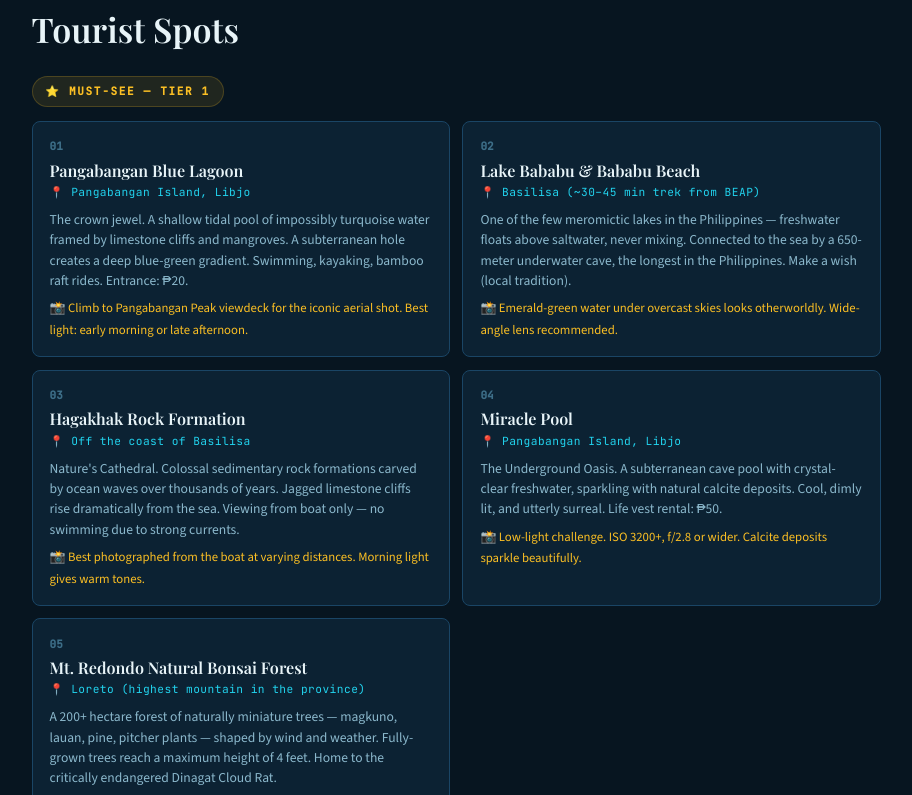
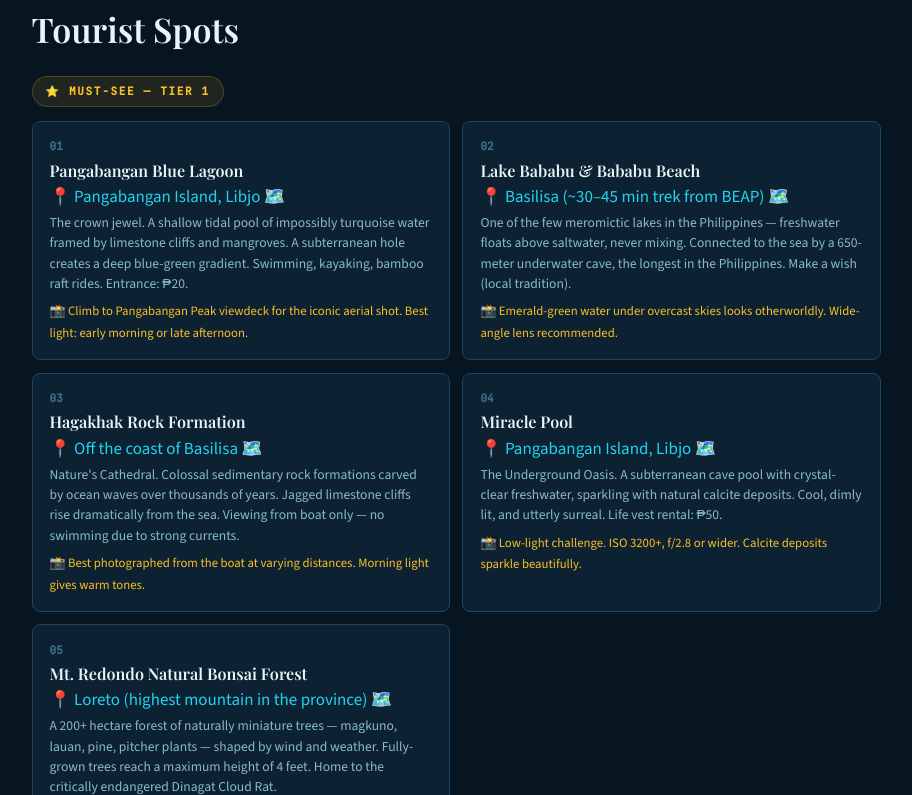
Before and after one commit to jasonalmine/travel-itineraries, a Next.js app: page /dinagat in a window 1280 px wide. Shown: the part 4125-4920 px from the top of the page, without its empty margins (184-1096 px from the left). Built offline with nearby package versions, Linux system fonts and the light colour scheme.

Commit message:
Make tourist spot locations clickable Google Maps links

```diff
--- a/src/app/dinagat/page.tsx
+++ b/src/app/dinagat/page.tsx
@@ -317,7 +317,18 @@ export default function DinagatPage() {
                   <div key={spot.num} className={styles.spotCard}>
                     <div className={styles.spotNum}>{spot.num}</div>
                     <div className={styles.spotName}>{spot.name}</div>
-                    <div className={styles.spotLocation}>{spot.location}</div>
+                    {spot.mapsUrl ? (
+                      <a
+                        href={spot.mapsUrl}
+                        target="_blank"
+                        rel="noopener noreferrer"
+                        className={styles.spotLocationLink}
+                      >
+                        {spot.location} 🗺️
+                      </a>
+                    ) : (
+                      <div className={styles.spotLocation}>{spot.location}</div>
+                    )}
                     <p className={styles.spotDesc}>{spot.description}</p>
                     {spot.tip && <p className={styles.spotTip}>{spot.tip}</p>}
                   </div>
```
